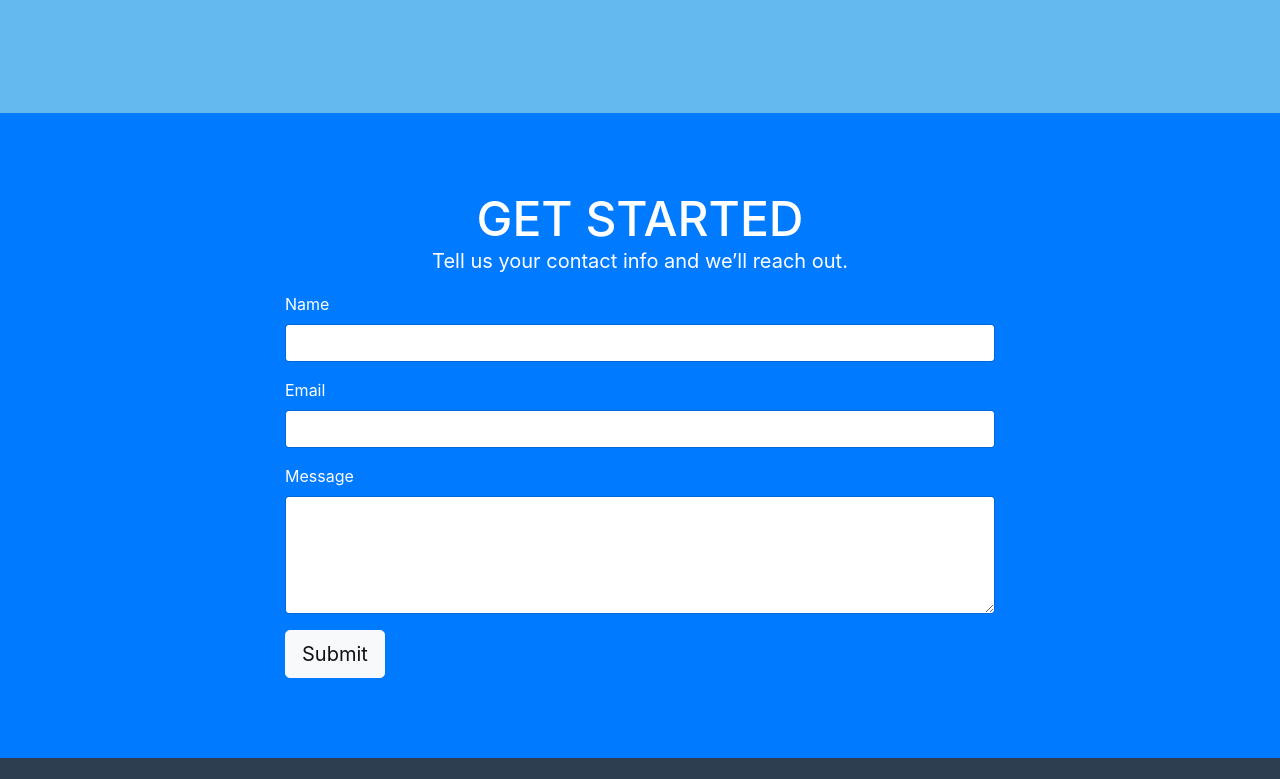
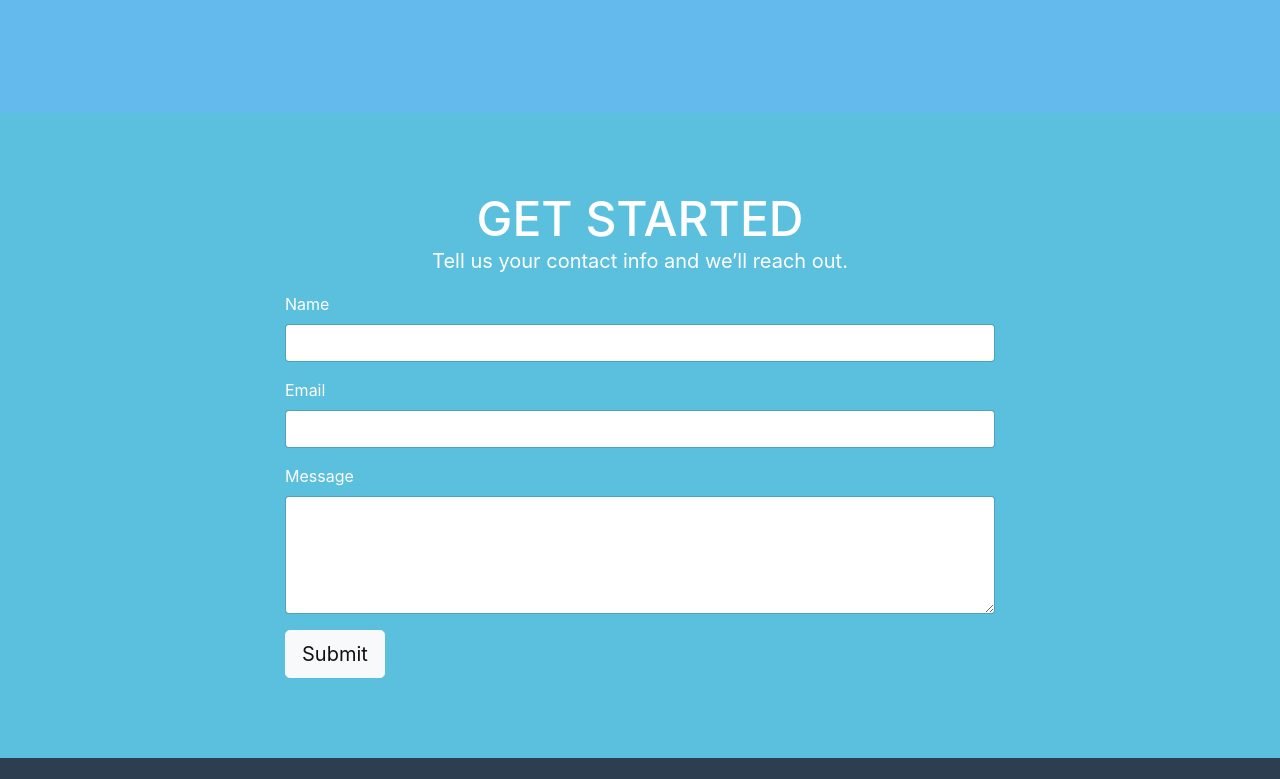
Before and after one commit to deepneurodrift/smartbutton, a website with bundled scripts: page index.html in a window 1280 px wide. Shown: the part 2421-3200 px from the top of the page. Built offline with nearby package versions, Linux system fonts and the light colour scheme.

Commit message:
Update index.html

```diff
--- a/index.html
+++ b/index.html
@@ -460,7 +460,8 @@
 
 
 <!-- START: Get Started Form section for homepage -->
-<section id="getstarted" class="bg-primary text-white" style="padding:80px 0;">
+<section id="getstarted" style="background-color:#5bc0de; color:white; padding:80px 0;">
+
   <div class="container">
     <h2 class="text-center text-uppercase">Get Started</h2>
     <p class="text-center">Tell us your contact info and we’ll reach out.</p>
```
